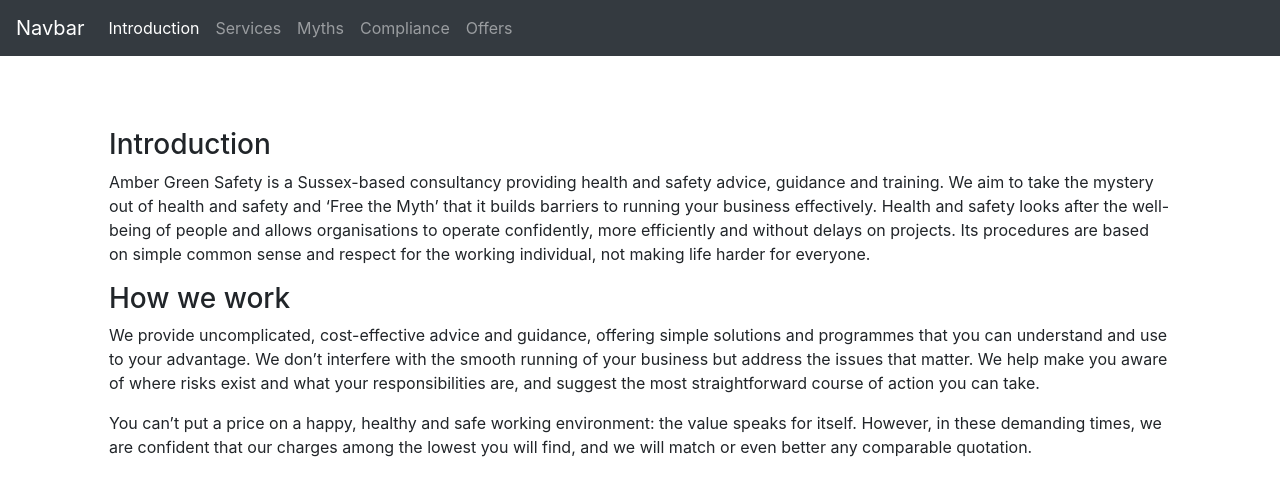
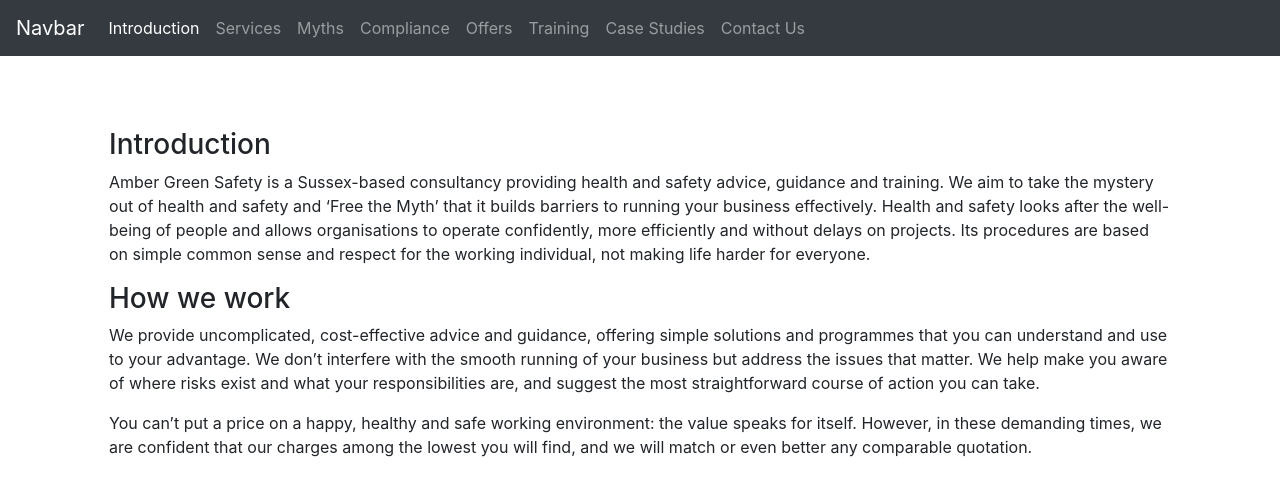
Before and after one commit to ambergreensafety/www.ambergreensafety.co.uk, a Jekyll site: the page built from index.md, in a window 1280 px wide. Shown: the top 496 px of the page. Built offline with Jekyll 4.4.1, drawn with Linux system fonts in a browser that asks for light colours.

Commit message:
Update default.html

```diff
--- a/_layouts/default.html
+++ b/_layouts/default.html
@@ -34,6 +34,15 @@
           <li class="nav-item">
             <a class="nav-link" href="/offers">Offers</a>
           </li>
+          <li class="nav-item">
+            <a class="nav-link" href="/training">Training</a>
+          </li>
+          <li class="nav-item">
+            <a class="nav-link" href="/case-studies">Case Studies</a>
+          </li>
+          <li class="nav-item">
+            <a class="nav-link" href="/contact-us">Contact Us</a>
+          </li>
         </ul>
       </div>
     </nav>
```
